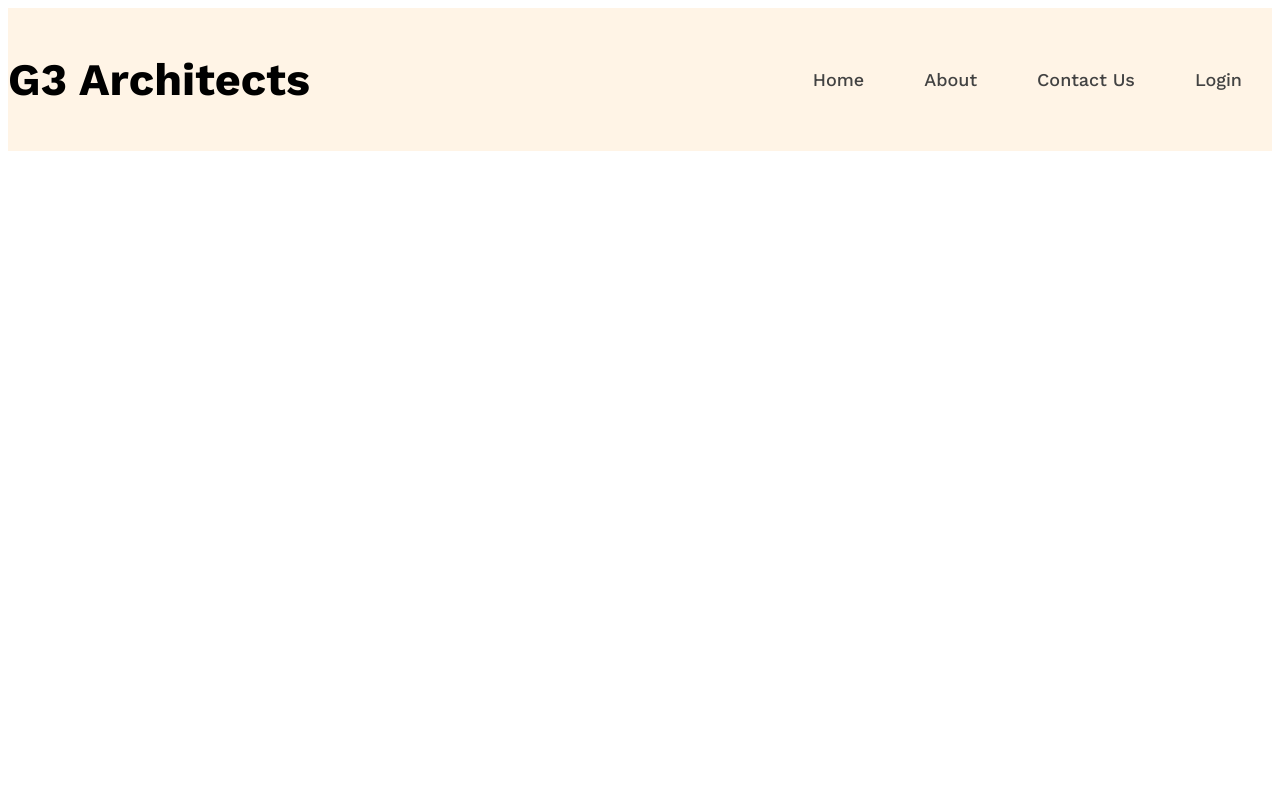
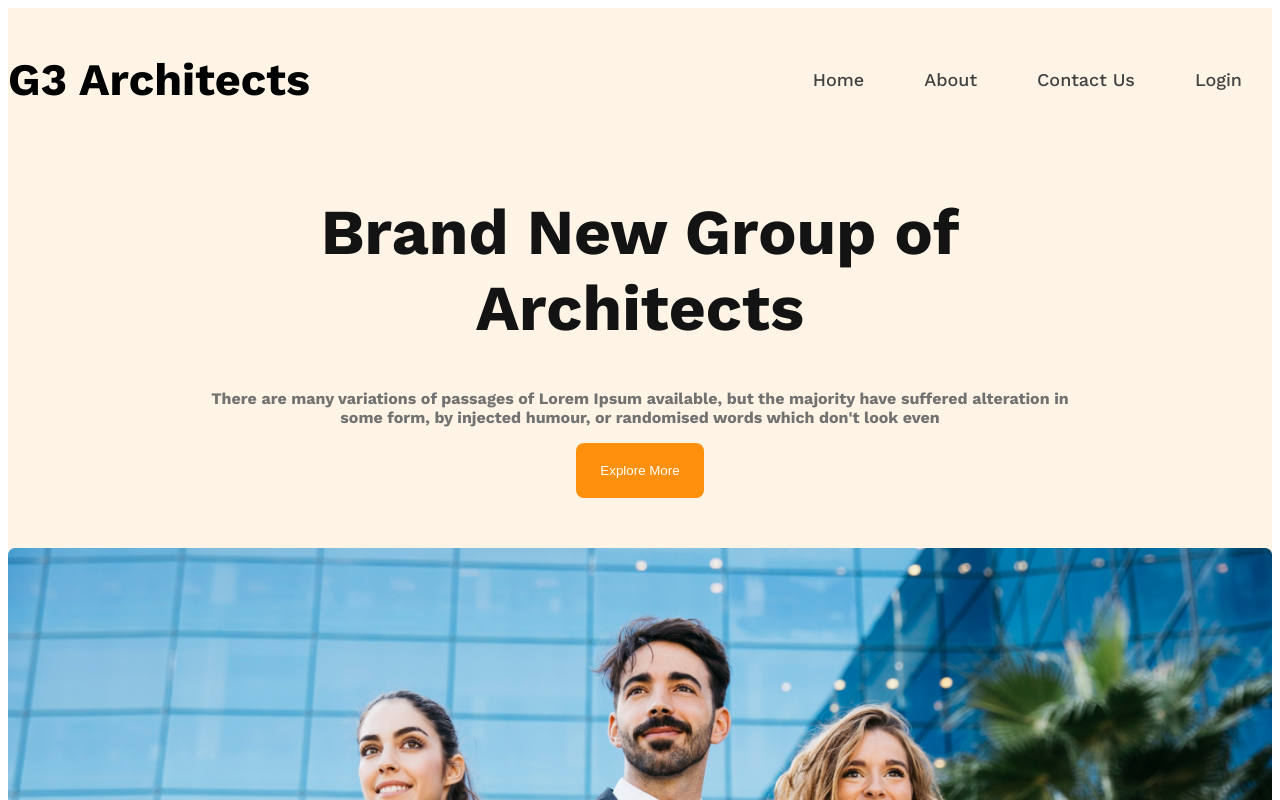
Before and after one commit to SHARIFULALAM2025/architect, a plain HTML site: page index.html in a window 1280 px wide. Shown: the top 800 px of the page. Drawn offline with nearby package versions, Linux system fonts and the light colour scheme.

Commit message:
banner-section

```diff
--- a/index.html
+++ b/index.html
@@ -19,7 +19,17 @@
                     <li class="nav-item"><a href="" class="nav-text primary-d-2  add-dark-2">Login</a></li>
                </ul>
           </nav>
-          <div class="banner"></div>
+          <div class="banner">
+               <div class="banner-div">
+                    <h1 class="banner-title primary-d-1">Brand New
+                         Group of Architects</h1>
+                    <p class="banner-des primary-d-3">There are many variations of passages of Lorem Ipsum available, but the majority have suffered
+                         alteration in some form,
+                         by injected humour, or randomised words which don't look even</p>
+                    <button type="button" class="btn-primary">Explore More</button>
+               </div>
+               <img src="image/banner.png" alt="" class="banner-img">
+          </div>
 
      </header>
      <main></main>
--- a/style/index.css
+++ b/style/index.css
@@ -9,6 +9,13 @@
      display: flex;
 
 
+}
+.btn-primary{
+     padding: 1.25rem 1.5rem;
+     background-color: #FF900E;
+     color: #FFFFFF;
+     border-radius: .5rem;
+     border: none;
 }
 .header-bg{
      background-color: rgba(255, 144, 14, 0.10);
@@ -52,10 +59,28 @@
 }
 .add-dark-2{
      font-weight: 500;
-     font-size: 18px;
+     font-size: 1.125rem;
 
 }
 .brand{
      font-weight: 700;
-     font-size: 45px;
+     font-size: 2.813rem;
 }
+/* banner related style */
+.banner-div{
+     max-width: 862px;
+     margin: 0 auto;
+     text-align: center;
+     margin-bottom: 3.125rem;
+}
+.banner, .banner-div, .banner-title{
+     font-size: 4rem;
+     font-weight: bold;
+}
+.banner, .banner-div, .banner-des{
+     font-size: 1rem;
+
+}
+.banner-img{
+     width: 100%;
+}
```
